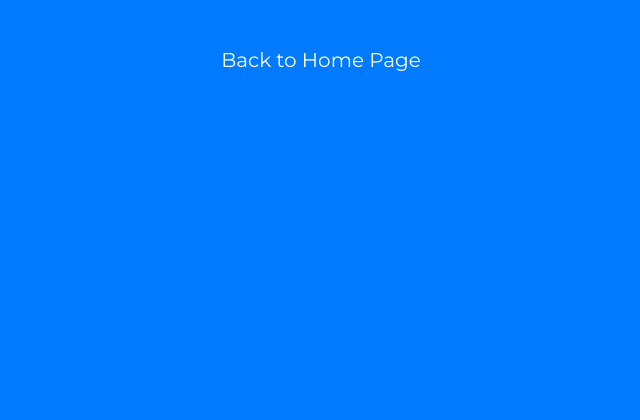
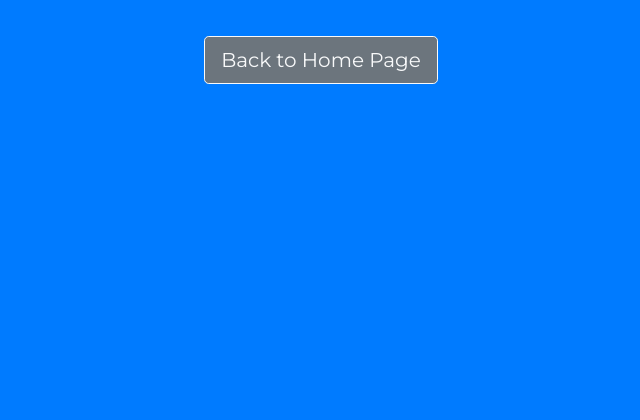
Before and after one commit to JSotres/Malmo-Goes-Neural, a Django app: template templates/main_pages/request_received.html in a window 1280 px wide. Shown: the part 244-664 px from the top of the page, without its empty margins (319-959 px from the left). Run offline with Django 3.2, Linux system fonts and the light colour scheme; the template is opened without the code that fills it, so the values that code supplies are empty; some libraries are stand-ins or nearby versions.

Commit message:
request_received format changed

```diff
--- a/templates/main_pages/request_received.html
+++ b/templates/main_pages/request_received.html
@@ -22,7 +22,7 @@
 <div class="container-fluid pt-1 pb-3">
     <div class="row text-center">
       <div class="col-12">
-        <a class="btn btn-primary btn-lg" href="{% url 'home'%}" role="button">Back to Home Page</a>
+        <a class="btn btn-secondary btn-outline-light btn-lg" href="{% url 'home'%}" role="button">Back to Home Page</a>
       </div>
     </div>
   </div>
```
